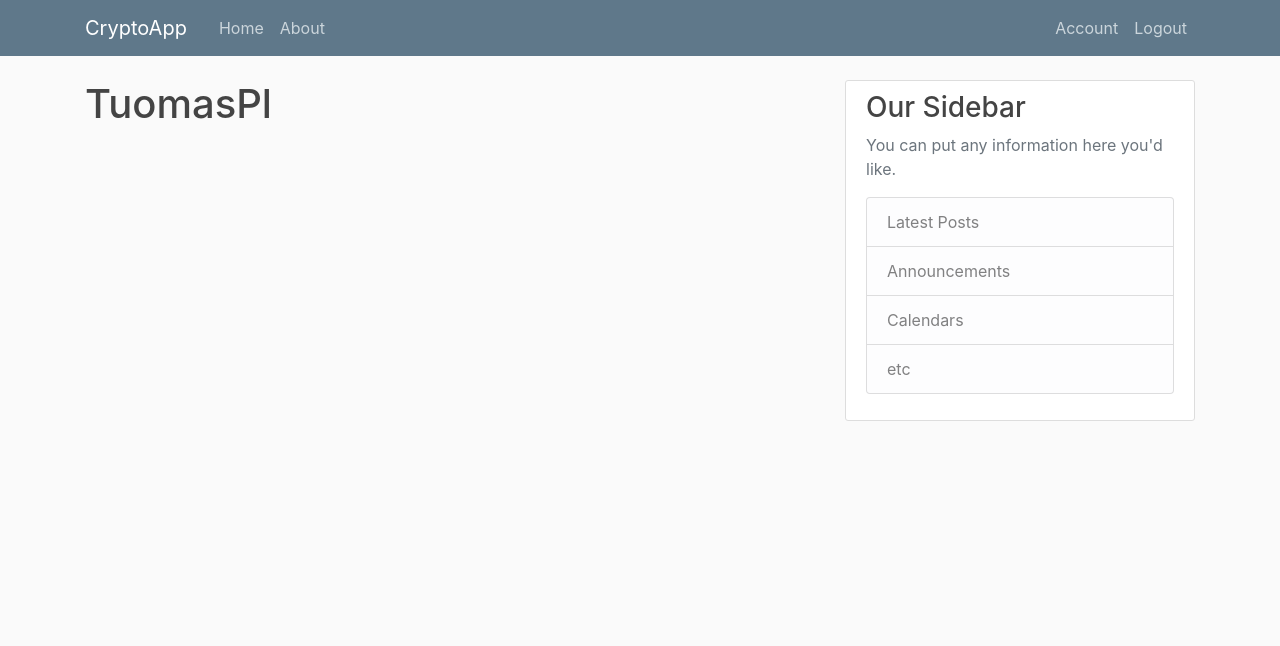
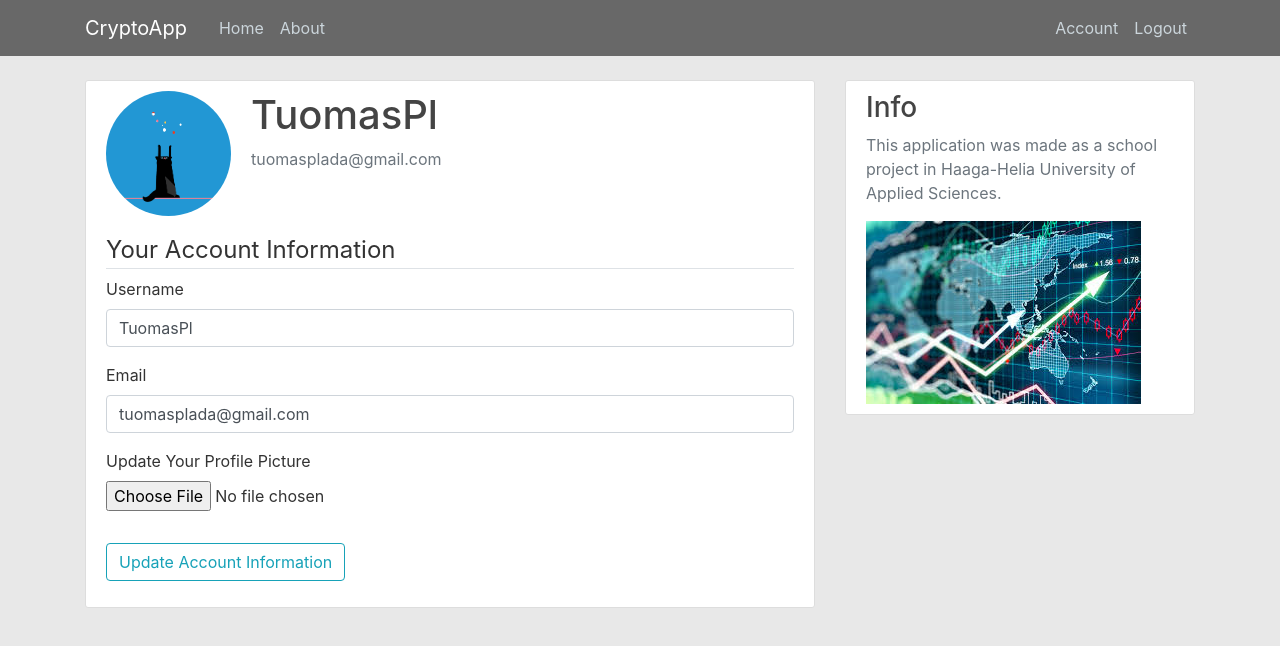
Before and after one commit to tplattonen/CryptoApp, a Flask app: page /account in a window 1280 px wide. Shown: the top 646 px of the page. Run offline with Flask 2, Linux system fonts and the light colour scheme; a user stored in the database is signed in; some libraries are stand-ins or nearby versions.

Commit message:
Updated account page and its functions and did relative changes in routes.py and forms.py

```diff
--- a/cryptoapp/forms.py
+++ b/cryptoapp/forms.py
@@ -1,7 +1,10 @@
 from flask_wtf import FlaskForm
+from flask_wtf.file import FileField, FileAllowed, FileRequired
+from flask_login import current_user
 from wtforms import StringField, PasswordField, SubmitField, BooleanField
 from wtforms.validators import DataRequired, Length, Email, EqualTo, ValidationError
 from cryptoapp.models import User
+
 
 class registration_form(FlaskForm):
     username = StringField('Username', validators=[DataRequired(), Length(min=2, max=20)])
@@ -27,3 +30,23 @@ class login_form(FlaskForm):
     password = PasswordField('Password', validators=[DataRequired(), Length(min=4)])
     remember_me = BooleanField('Remember Me')
     submit = SubmitField("Let's Go!")
+
+
+class update_account_form(FlaskForm):
+    username = StringField('Username', validators=[DataRequired(), Length(min=2, max=20)])
+    email = StringField('Email', validators=[DataRequired(), Email()])
+    picture = FileField('Update Your Profile Picture', validators=[FileRequired(), FileAllowed(['jpg', 'jpeg', 'png', 'gif'])])
+    submit = SubmitField('Update Account Information')
+
+    # Validators on registration so no errors will occur when trying to register dublicate data.
+    def validate_username(self, username):
+        if username.data != current_user.username:
+            user = User.query.filter_by(username=username.data).first()
+            if user:
+                raise ValidationError('That username is already taken. Please choose another one')
+
+    def validate_email(self, email):
+        if email.data != current_user.email:
+            user = User.query.filter_by(email=email.data).first()
+            if user:
+                raise ValidationError('That email is already taken. Please choose another one')
--- a/cryptoapp/routes.py
+++ b/cryptoapp/routes.py
@@ -1,5 +1,8 @@
+import secrets
+import os
+from PIL import Image
 from flask import render_template, url_for, flash, redirect, request
-from cryptoapp.forms import registration_form, login_form
+from cryptoapp.forms import registration_form, login_form, update_account_form
 from cryptoapp import app, db, bcrypt
 from cryptoapp.models import User, Post
 from cryptoapp.api_call import coin_json
@@ -8,18 +11,20 @@ from flask_login import login_user, current_user, logout_user, login_required
 # Coinmarketcap json
 coins = coin_json
 
+
+
 #Route for home page
 @app.route("/")
 @app.route("/home")
 def home():
     return render_template("home.html", coins=coin_json)
 
-#Route for about page
+# Route for about page
 @app.route("/about")
 def about():
     return render_template("about.html", title='About')
 
-#Route for register page
+# Route for register page
 @app.route("/register", methods=['GET', 'POST'])
 def register():
     if current_user.is_authenticated:
@@ -34,7 +39,8 @@ def register():
         return redirect(url_for('login'))
     return render_template('register.html', title='Register', form=form)
 
-#Route for login page
+
+# Route for login page
 @app.route("/login", methods=['GET', 'POST'])
 def login():
     if current_user.is_authenticated:
@@ -51,15 +57,50 @@ def login():
     return render_template('login.html', title='Login', form=form)
 
 
-#Route for logout
+# Route for logout
 @app.route("/logout")
 def logout():
     logout_user()
     return redirect(url_for('home'))
 
 
-#Route for account page
-@app.route("/account")
+# Function to save uploaded profile picture to file system
+def save_profile_picture(form_picture):
+    random_hex = secrets.token_hex(8)
+    # To make sure that picture file is saved with same extension as it was uploaded (i.e gif, png).
+    # form_picture is data from the submitted field
+    _, f_ext = os.path.splitext(form_picture.filename)
+    picture_filename = random_hex + f_ext
+    picture_path = os.path.join(app.root_path, 'static', 'profile_images', picture_filename)
+
+    # Resize large images if its not .gif file since it will be broken.
+    if f_ext == '.gif':
+        form_picture.save(picture_path)
+    else:
+        output_size = (125, 125)
+        rimage = Image.open(form_picture)
+        rimage.thumbnail(output_size)
+
+        rimage.save(picture_path)
+    return picture_filename
+
+
+# Route for account page
+@app.route("/account", methods=['GET', 'POST'])
 @login_required
 def account():
-    return render_template('account.html', title='Account')
+    form = update_account_form()
+    if form.validate_on_submit():
+        if form.picture.data:
+            picture_file = save_profile_picture(form.picture.data)
+            current_user.image_file = picture_file
+        current_user.username = form.username.data
+        current_user.email = form.email.data
+        db.session.commit()
+        flash('Great! Account updated!', 'success')
+        return redirect(url_for('account'))
+    elif request.method == 'GET':
+        form.username.data = current_user.username
+        form.email.data = current_user.email
+    image_file = url_for('static', filename='profile_images/' + current_user.image_file)
+    return render_template('account.html', title='Account', image_file=image_file, form=form)
--- a/cryptoapp/templates/account.html
+++ b/cryptoapp/templates/account.html
@@ -1,4 +1,66 @@
 {% extends "layout.html" %}
 {% block content %}
-    <h1>{{ current_user.username }}</h1>
+    <div class="content-section">
+      <div class="media">
+        <img class="rounded-circle account-img" src="{{ image_file}}">
+        <div class="media-body">
+          <h2 class="account-heading">{{ current_user.username }}</h2>
+          <p class="text-secondary">{{ current_user.email }}</p>
+        </div>
+      </div>
+      <div>
+        <!-- enctype.. is needed for pictures to work the way they are supposed to -->
+        <form method="POST" action="" enctype="multipart/form-data">
+            {{ form.hidden_tag() }}
+            <fieldset class="form-group">
+                <legend class="border-bottom mb-6">Your Account Information</legend>
+                <div class="form-group">
+                    {{ form.username.label(class="form-control-label") }}
+
+                    {% if form.username.errors %}
+                        {{ form.username(class="form-control form-control-md is-invalid") }}
+                        <div class="invalid-feedback">
+                            {% for error in form.username.errors %}
+                                <span>
+                                    {{ error }}
+                                </span>
+                            {% endfor %}
+                        </div>
+                    {% else %}
+                        {{ form.username(class="form-control form-control-md") }}
+                    {% endif %}
+                </div>
+                <div class="form-group">
+                    {{ form.email.label(class="form-control-label") }}
+                    {% if form.email.errors %}
+                        {{ form.email(class="form-control form-control-md is-invalid") }}
+                        <div class="invalid-feedback">
+                            {% for error in form.email.errors %}
+                                <span>
+                                    {{ error }}
+                                </span>
+                            {% endfor %}
+                        </div>
+                    {% else %}
+                        {{ form.email(class="form-control form-control-md") }}
+                    {% endif %}
+                </div>
+                <div class="form-group">
+                    {{ form.picture.label() }}
+                    {{ form.picture(class="form-control-file") }}
+                    {% if form.picture.errors %}
+                        {% for error in form.picture.errors %}
+                            <span class="text-danger">
+                                {{ error }}
+                            </span>
+                        {% endfor %}
+                    {% endif %}
+                </div>
+            </fieldset>
+            <div class="form-group">
+                {{ form.submit(class="btn btn-outline-info") }}
+            </div>
+        </form>
+    </div>
+    </div>
 {% endblock content %}
--- a/cryptoapp/templates/home.html
+++ b/cryptoapp/templates/home.html
@@ -9,7 +9,7 @@
               <small class="text-muted">{{ coin.symbol }}</small>
             </div>
             <h2><a class="article-title" href="#">Price ($): {{ coin.price_usd }}</a></h2>
-            <p class="article-content">Rank: {{ coin.rank }}</p>
+              <p class="article-content">Rank: {{ coin.rank }}</p>
               <p class="article-content">{{ coin.h_volume_usd }}</p>
               <p class="article-content">Market cap: {{ coin.market_cap_usd }}</p>
               <p class="article-content">Available supply: {{ coin.available_supply }}</p>
--- a/cryptoapp/templates/layout.html
+++ b/cryptoapp/templates/layout.html
@@ -17,9 +17,9 @@
     <link rel="stylesheet" type="text/css" href="{{ url_for('static', filename='main.css') }}"
 </head>
 
-<body>
+<body style="background-color: #E8E8E8">
     <header class="site-header">
-      <nav class="navbar navbar-expand-md navbar-dark bg-steel fixed-top">
+      <nav class="navbar navbar-expand-md navbar-dark bg-steel fixed-top" style="background-color: #686868">
         <div class="container">
           <a class="navbar-brand mr-4" href="/">CryptoApp</a>
           <button class="navbar-toggler" type="button" data-toggle="collapse" data-target="#navbarToggle" aria-controls="navbarToggle" aria-expanded="false" aria-label="Toggle navigation">
@@ -59,19 +59,16 @@
             {% endwith %}
             {% block content %}{% endblock %}
         </div>
+
           <div class="col-md-4">
           <div class="content-section">
-        <h3>Our Sidebar</h3>
-        <p class='text-muted'>You can put any information here you'd like.
-          <ul class="list-group">
-            <li class="list-group-item list-group-item-light">Latest Posts</li>
-            <li class="list-group-item list-group-item-light">Announcements</li>
-            <li class="list-group-item list-group-item-light">Calendars</li>
-            <li class="list-group-item list-group-item-light">etc</li>
-          </ul>
-        </p>
+            <h3>Info</h3>
+            <p class='text-muted'>This application was made as a school project in Haaga-Helia University of Applied Sciences.</p>
+             <img src="../static/stock.jpg" alt="stock">
+
           </div>
         </div>
+
       </div>
     </main>
 
```
Also changed, not shown: cryptoapp/application.db, cryptoapp/static/profile_images/65f6f25769ffedf8.gif (added), cryptoapp/static/profile_images/b5a7d1b26a95bf9d.gif (added), cryptoapp/static/profile_images/c40f8a7350d01700.jpg (added), cryptoapp/static/profile_images/d545cb81135131cc.gif (added), cryptoapp/static/profile_images/default.jpg (added), cryptoapp/static/stock.jpg (added). Lines whose indentation alone changed are shown as unchanged.
